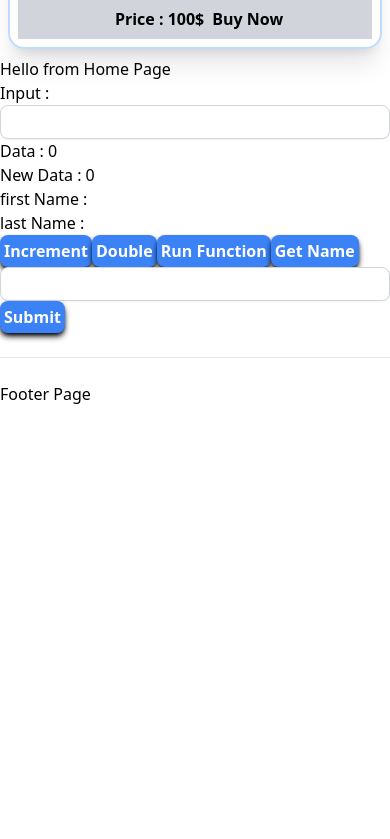
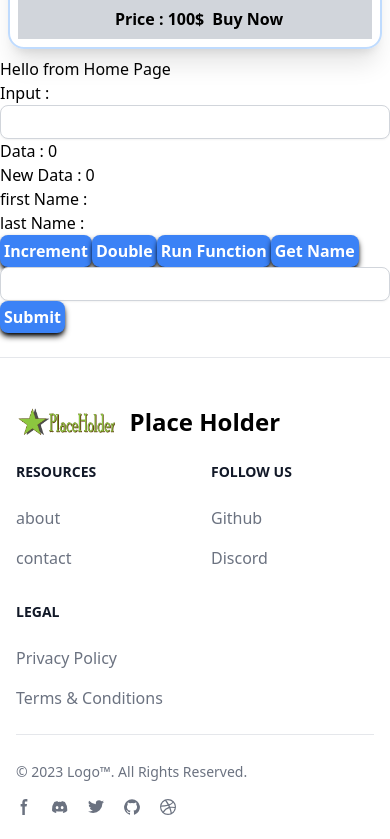
Before and after one commit to mintumia/allbusinessmintu, a Vue app: page / in a window 390 px wide. Shown: the part 6146-6985 px from the top of the page. Before the commit the page ends 6552 px from the top, so only its background shows below. Built offline with nearby package versions, Linux system fonts and the light colour scheme.

Commit message:
Footer Section Modified

```diff
--- a/src/assets/main.css
+++ b/src/assets/main.css
@@ -1081,6 +1081,11 @@
   margin-right: auto;
 }
 
+.my-6 {
+  margin-top: 1.5rem;
+  margin-bottom: 1.5rem;
+}
+
 .mb-6 {
   margin-bottom: 1.5rem;
 }
@@ -1114,6 +1119,10 @@
   margin-top: 1.5rem;
 }
 
+.mb-4 {
+  margin-bottom: 1rem;
+}
+
 .block {
   display: block;
 }
@@ -1250,6 +1259,10 @@
   grid-template-columns: repeat(1, minmax(0, 1fr));
 }
 
+.grid-cols-2 {
+  grid-template-columns: repeat(2, minmax(0, 1fr));
+}
+
 .flex-col {
   flex-direction: column;
 }
@@ -1280,6 +1293,10 @@
 
 .gap-2 {
   gap: 0.5rem;
+}
+
+.gap-8 {
+  gap: 2rem;
 }
 
 .space-x-4 > :not([hidden]) ~ :not([hidden]) {
@@ -1294,6 +1311,12 @@
   margin-bottom: calc(0.5rem * var(--tw-space-y-reverse));
 }
 
+.space-x-5 > :not([hidden]) ~ :not([hidden]) {
+  --tw-space-x-reverse: 0;
+  margin-right: calc(1.25rem * var(--tw-space-x-reverse));
+  margin-left: calc(1.25rem * calc(1 - var(--tw-space-x-reverse)));
+}
+
 .divide-y > :not([hidden]) ~ :not([hidden]) {
   --tw-divide-y-reverse: 0;
   border-top-width: calc(1px * calc(1 - var(--tw-divide-y-reverse)));
@@ -1472,6 +1495,11 @@
   padding-bottom: 0.5rem;
 }
 
+.py-6 {
+  padding-top: 1.5rem;
+  padding-bottom: 1.5rem;
+}
+
 .pl-3 {
   padding-left: 0.75rem;
 }
@@ -1522,6 +1550,10 @@
 
 .font-semibold {
   font-weight: 600;
+}
+
+.uppercase {
+  text-transform: uppercase;
 }
 
 .text-black {
@@ -1643,6 +1675,11 @@
   color: rgb(255 255 255 / var(--tw-text-opacity));
 }
 
+.hover\:text-gray-900:hover {
+  --tw-text-opacity: 1;
+  color: rgb(17 24 39 / var(--tw-text-opacity));
+}
+
 .hover\:underline:hover {
   text-decoration-line: underline;
 }
@@ -1744,8 +1781,41 @@
     margin: 0.25rem;
   }
 
+  .sm\:mx-auto {
+    margin-left: auto;
+    margin-right: auto;
+  }
+
+  .sm\:mt-0 {
+    margin-top: 0px;
+  }
+
+  .sm\:flex {
+    display: flex;
+  }
+
+  .sm\:grid-cols-3 {
+    grid-template-columns: repeat(3, minmax(0, 1fr));
+  }
+
   .sm\:grid-rows-2 {
     grid-template-rows: repeat(2, minmax(0, 1fr));
+  }
+
+  .sm\:items-center {
+    align-items: center;
+  }
+
+  .sm\:justify-center {
+    justify-content: center;
+  }
+
+  .sm\:justify-between {
+    justify-content: space-between;
+  }
+
+  .sm\:gap-6 {
+    gap: 1.5rem;
   }
 
   .sm\:border-b-2 {
@@ -1761,6 +1831,10 @@
     padding: 0.25rem;
   }
 
+  .sm\:text-center {
+    text-align: center;
+  }
+
   .sm\:text-xl {
     font-size: 1.25rem;
     line-height: 1.75rem;
@@ -1776,10 +1850,18 @@
     margin-top: 0px;
   }
 
+  .md\:mb-0 {
+    margin-bottom: 0px;
+  }
+
   .md\:block {
     display: block;
   }
 
+  .md\:flex {
+    display: flex;
+  }
+
   .md\:hidden {
     display: none;
   }
@@ -1798,6 +1880,10 @@
 
   .md\:flex-row {
     flex-direction: row;
+  }
+
+  .md\:justify-between {
+    justify-content: space-between;
   }
 
   .md\:space-x-8 > :not([hidden]) ~ :not([hidden]) {
@@ -1851,6 +1937,11 @@
 }
 
 @media (min-width: 1024px) {
+  .lg\:my-8 {
+    margin-top: 2rem;
+    margin-bottom: 2rem;
+  }
+
   .lg\:flex {
     display: flex;
   }
@@ -1865,6 +1956,11 @@
 
   .lg\:grid-cols-4 {
     grid-template-columns: repeat(4, minmax(0, 1fr));
+  }
+
+  .lg\:py-8 {
+    padding-top: 2rem;
+    padding-bottom: 2rem;
   }
 }
 
--- a/src/components/PostCard.vue
+++ b/src/components/PostCard.vue
@@ -1,5 +1,5 @@
 <script setup>
-import {ref,defineProps} from 'vue';
+import {ref} from 'vue';
 
 
 const showFull = ref(false);
--- a/src/components/StarReviews.vue
+++ b/src/components/StarReviews.vue
@@ -1,5 +1,5 @@
 <script setup>
-import {ref, defineProps, watchEffect, onMounted} from 'vue';
+import {ref, watchEffect, onMounted} from 'vue';
 import {Icon} from '@iconify/vue';
 
 const stars = ref([]);
@@ -14,6 +14,7 @@
   ratingsImage(myProps.ratings);
 
 });
+
 
 /*setTimeout(() => {
   watchEffect(() => {
--- a/src/components/footerItems.vue
+++ b/src/components/footerItems.vue
@@ -1,11 +1,111 @@
 <script setup lang="js">
+import {onMounted, ref} from 'vue';
+
+const year =ref("");
+
+
+onMounted(()=>{
+
+  year.value= new Date().getFullYear();
+
+
+});
+
 
 </script>
 
 <template>
 <div>
   <hr class="mt-6 pt-6">
-  <h1>Footer Page</h1>
+
+  <footer class="bg-white dark:bg-gray-900">
+    <div class="mx-auto w-full max-w-screen-xl p-4 py-6 lg:py-8">
+      <div class="md:flex md:justify-between">
+        <div class="mb-6 md:mb-0">
+
+          <router-link to="/" href="#" class="flex items-center">
+            <img src="../assets/images/logo.webp" class="h-8 mr-3" alt="App Logo"/>
+            <span class="self-center text-2xl font-semibold whitespace-nowrap dark:text-white">Place Holder</span>
+          </router-link>
+
+        </div>
+        <div class="grid grid-cols-2 gap-8 sm:gap-6 sm:grid-cols-3">
+          <div>
+            <h2 class="mb-6 text-sm font-semibold text-gray-900 uppercase dark:text-white">Resources</h2>
+            <ul class="text-gray-500 dark:text-gray-400 font-medium">
+              <li class="mb-4">
+                <router-link to="/about" class="hover:underline">about</router-link>
+              </li>
+              <li>
+                <router-link to="/contact" class="hover:underline">contact</router-link>
+              </li>
+            </ul>
+          </div>
+          <div>
+            <h2 class="mb-6 text-sm font-semibold text-gray-900 uppercase dark:text-white">Follow us</h2>
+            <ul class="text-gray-500 dark:text-gray-400 font-medium">
+              <li class="mb-4">
+                <a href="https://github.com/mintumia" class="hover:underline ">Github</a>
+              </li>
+              <li>
+                <a href="https://discord.gg/" class="hover:underline">Discord</a>
+              </li>
+            </ul>
+          </div>
+          <div>
+            <h2 class="mb-6 text-sm font-semibold text-gray-900 uppercase dark:text-white">Legal</h2>
+            <ul class="text-gray-500 dark:text-gray-400 font-medium">
+              <li class="mb-4">
+                <a href="#" class="hover:underline">Privacy Policy</a>
+              </li>
+              <li>
+                <a href="#" class="hover:underline">Terms &amp; Conditions</a>
+              </li>
+            </ul>
+          </div>
+        </div>
+      </div>
+      <hr class="my-6 border-gray-200 sm:mx-auto dark:border-gray-700 lg:my-8" />
+      <div class="sm:flex sm:items-center sm:justify-between">
+          <span class="text-sm text-gray-500 sm:text-center dark:text-gray-400">&copy; {{ year }} <router-link to="/" class="hover:underline">Logo™</router-link>. All Rights Reserved.
+          </span>
+        <div class="flex mt-4 space-x-5 sm:justify-center sm:mt-0">
+          <a href="#" class="text-gray-500 hover:text-gray-900 dark:hover:text-white">
+            <svg class="w-4 h-4" aria-hidden="true" xmlns="http://www.w3.org/2000/svg" fill="currentColor" viewBox="0 0 8 19">
+              <path fill-rule="evenodd" d="M6.135 3H8V0H6.135a4.147 4.147 0 0 0-4.142 4.142V6H0v3h2v9.938h3V9h2.021l.592-3H5V3.591A.6.6 0 0 1 5.592 3h.543Z" clip-rule="evenodd"/>
+            </svg>
+            <span class="sr-only">Facebook page</span>
+          </a>
+          <a href="#" class="text-gray-500 hover:text-gray-900 dark:hover:text-white">
+            <svg class="w-4 h-4" aria-hidden="true" xmlns="http://www.w3.org/2000/svg" fill="currentColor" viewBox="0 0 21 16">
+              <path d="M16.942 1.556a16.3 16.3 0 0 0-4.126-1.3 12.04 12.04 0 0 0-.529 1.1 15.175 15.175 0 0 0-4.573 0 11.585 11.585 0 0 0-.535-1.1 16.274 16.274 0 0 0-4.129 1.3A17.392 17.392 0 0 0 .182 13.218a15.785 15.785 0 0 0 4.963 2.521c.41-.564.773-1.16 1.084-1.785a10.63 10.63 0 0 1-1.706-.83c.143-.106.283-.217.418-.33a11.664 11.664 0 0 0 10.118 0c.137.113.277.224.418.33-.544.328-1.116.606-1.71.832a12.52 12.52 0 0 0 1.084 1.785 16.46 16.46 0 0 0 5.064-2.595 17.286 17.286 0 0 0-2.973-11.59ZM6.678 10.813a1.941 1.941 0 0 1-1.8-2.045 1.93 1.93 0 0 1 1.8-2.047 1.919 1.919 0 0 1 1.8 2.047 1.93 1.93 0 0 1-1.8 2.045Zm6.644 0a1.94 1.94 0 0 1-1.8-2.045 1.93 1.93 0 0 1 1.8-2.047 1.918 1.918 0 0 1 1.8 2.047 1.93 1.93 0 0 1-1.8 2.045Z"/>
+            </svg>
+            <span class="sr-only">Discord community</span>
+          </a>
+          <a href="#" class="text-gray-500 hover:text-gray-900 dark:hover:text-white">
+            <svg class="w-4 h-4" aria-hidden="true" xmlns="http://www.w3.org/2000/svg" fill="currentColor" viewBox="0 0 20 17">
+              <path fill-rule="evenodd" d="M20 1.892a8.178 8.178 0 0 1-2.355.635 4.074 4.074 0 0 0 1.8-2.235 8.344 8.344 0 0 1-2.605.98A4.13 4.13 0 0 0 13.85 0a4.068 4.068 0 0 0-4.1 4.038 4 4 0 0 0 .105.919A11.705 11.705 0 0 1 1.4.734a4.006 4.006 0 0 0 1.268 5.392 4.165 4.165 0 0 1-1.859-.5v.05A4.057 4.057 0 0 0 4.1 9.635a4.19 4.19 0 0 1-1.856.07 4.108 4.108 0 0 0 3.831 2.807A8.36 8.36 0 0 1 0 14.184 11.732 11.732 0 0 0 6.291 16 11.502 11.502 0 0 0 17.964 4.5c0-.177 0-.35-.012-.523A8.143 8.143 0 0 0 20 1.892Z" clip-rule="evenodd"/>
+            </svg>
+            <span class="sr-only">Twitter page</span>
+          </a>
+          <a href="#" class="text-gray-500 hover:text-gray-900 dark:hover:text-white">
+            <svg class="w-4 h-4" aria-hidden="true" xmlns="http://www.w3.org/2000/svg" fill="currentColor" viewBox="0 0 20 20">
+              <path fill-rule="evenodd" d="M10 .333A9.911 9.911 0 0 0 6.866 19.65c.5.092.678-.215.678-.477 0-.237-.01-1.017-.014-1.845-2.757.6-3.338-1.169-3.338-1.169a2.627 2.627 0 0 0-1.1-1.451c-.9-.615.07-.6.07-.6a2.084 2.084 0 0 1 1.518 1.021 2.11 2.11 0 0 0 2.884.823c.044-.503.268-.973.63-1.325-2.2-.25-4.516-1.1-4.516-4.9A3.832 3.832 0 0 1 4.7 7.068a3.56 3.56 0 0 1 .095-2.623s.832-.266 2.726 1.016a9.409 9.409 0 0 1 4.962 0c1.89-1.282 2.717-1.016 2.717-1.016.366.83.402 1.768.1 2.623a3.827 3.827 0 0 1 1.02 2.659c0 3.807-2.319 4.644-4.525 4.889a2.366 2.366 0 0 1 .673 1.834c0 1.326-.012 2.394-.012 2.72 0 .263.18.572.681.475A9.911 9.911 0 0 0 10 .333Z" clip-rule="evenodd"/>
+            </svg>
+            <span class="sr-only">GitHub account</span>
+          </a>
+          <a href="#" class="text-gray-500 hover:text-gray-900 dark:hover:text-white">
+            <svg class="w-4 h-4" aria-hidden="true" xmlns="http://www.w3.org/2000/svg" fill="currentColor" viewBox="0 0 20 20">
+              <path fill-rule="evenodd" d="M10 0a10 10 0 1 0 10 10A10.009 10.009 0 0 0 10 0Zm6.613 4.614a8.523 8.523 0 0 1 1.93 5.32 20.094 20.094 0 0 0-5.949-.274c-.059-.149-.122-.292-.184-.441a23.879 23.879 0 0 0-.566-1.239 11.41 11.41 0 0 0 4.769-3.366ZM8 1.707a8.821 8.821 0 0 1 2-.238 8.5 8.5 0 0 1 5.664 2.152 9.608 9.608 0 0 1-4.476 3.087A45.758 45.758 0 0 0 8 1.707ZM1.642 8.262a8.57 8.57 0 0 1 4.73-5.981A53.998 53.998 0 0 1 9.54 7.222a32.078 32.078 0 0 1-7.9 1.04h.002Zm2.01 7.46a8.51 8.51 0 0 1-2.2-5.707v-.262a31.64 31.64 0 0 0 8.777-1.219c.243.477.477.964.692 1.449-.114.032-.227.067-.336.1a13.569 13.569 0 0 0-6.942 5.636l.009.003ZM10 18.556a8.508 8.508 0 0 1-5.243-1.8 11.717 11.717 0 0 1 6.7-5.332.509.509 0 0 1 .055-.02 35.65 35.65 0 0 1 1.819 6.476 8.476 8.476 0 0 1-3.331.676Zm4.772-1.462A37.232 37.232 0 0 0 13.113 11a12.513 12.513 0 0 1 5.321.364 8.56 8.56 0 0 1-3.66 5.73h-.002Z" clip-rule="evenodd"/>
+            </svg>
+            <span class="sr-only">Dribbble account</span>
+          </a>
+        </div>
+      </div>
+    </div>
+  </footer>
+
+
 </div>
 </template>
 
--- a/src/router/index.js
+++ b/src/router/index.js
@@ -2,6 +2,7 @@
 import HomeView from '../views/HomeView.vue';
 import about from '../views/about.vue';
 import contactUs from '../views/contactUs.vue';
+import LoginPage from "@/views/LoginPage.vue";
 
 const router = createRouter({
   history: createWebHistory(import.meta.env.BASE_URL),
@@ -21,6 +22,11 @@
       name: 'contact',
       component: contactUs
     },
+    {
+      path: '/login',
+      name: 'login',
+      component: LoginPage
+    },
 
   ]
 })
```
Also changed, not shown: src/components/NewNavBar02.vue (+11 -2 lines), src/views/LoginPage.vue (renamed from src/views/login.vue).
